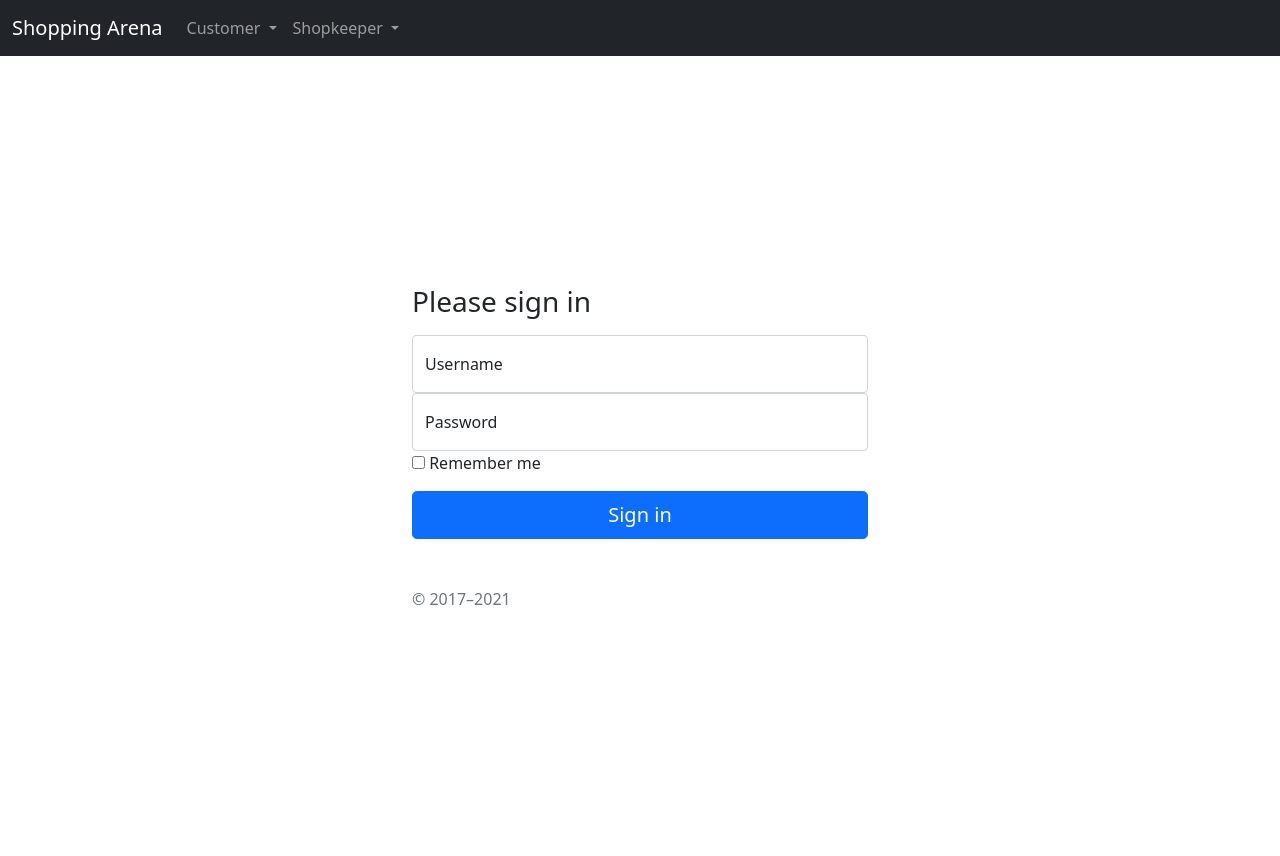
After one commit to Rimurun-Tempest/CrowdControl, a Django app: page /customer/login in a window 1280 px wide. The commit adds this page. Run offline with Django 4.2, Linux system fonts and the light colour scheme.

Commit message:
donebhao

```diff
--- a/cs299/customer/admin.py
+++ b/cs299/customer/admin.py
@@ -1,5 +1,6 @@
 from django.contrib import admin
-from .models import CustomerData
+from .models import CustomerData, QueryList
 
 # Register your models here.
 admin.site.register(CustomerData)
+admin.site.register(QueryList)
--- a/cs299/customer/urls.py
+++ b/cs299/customer/urls.py
@@ -1,7 +1,9 @@
-from django.contrib import admin
-from django.urls import path, include
+from django.urls import path
 from customer import views
 
 urlpatterns = [
-    path('register', views.register, name='register')
+    path('register', views.register, name='register'),
+    path('profile',views.profile,name='profile'),
+    path('login', views.CustomerLogin, name='login')
+    # path('logout', views.CustomerLogout, name='logout')
 ]
--- a/cs299/customer/views.py
+++ b/cs299/customer/views.py
@@ -1,23 +1,34 @@
-import re
 from django.http import HttpRequest, HttpResponse
-from django.shortcuts import render
+from django.shortcuts import render, redirect
 from django.utils.datastructures import MultiValueDictKeyError
-from .models import CustomerData
+from .models import CustomerData, QueryList
 from shopkeeper.models import ShopData
 from datetime import datetime
 from django.contrib import messages
-
 
 # Create your views here.
 
 
 def register(request: HttpRequest):
+    if request.method == "POST":
+        name = request.POST['name']
+        phone = request.POST['number']
+        email = request.POST['email']
+        password = request.POST['password']
+        CustomerInfo = CustomerData(name=name, contact=phone, email=email,
+                                    password=password, date=datetime.today())
+        CustomerInfo.save()
+        messages.success(request, 'Profile has been registered')
+
+    return render(request, 'customer/register.html')
+
+
+def profile(request):
     Shop_list = ShopData.objects.all()
     if request.method == "POST":
-        name = request.POST['name']
-        email = request.POST['email']
-        prefftime = request.POST['prefftime']
-        phone = request.POST['number']
+        preftime1 = request.POST['prefftime1']
+        preftime2 = request.POST['prefftime2']
+        preftime3 = request.POST['prefftime3']
         s = ""
         for shop in Shop_list:
             try:
@@ -25,10 +36,27 @@ def register(request: HttpRequest):
                 s += '1'
             except MultiValueDictKeyError:
                 s += '0'
-        CustomerInfo = CustomerData(name=name, contact=phone, email=email,
-                            prefftime=prefftime,bit=s, date=datetime.today())
-        CustomerInfo.save()
-        messages.success(request, 'Profile has been registered')
+        CustomerQuery = QueryList(
+            prefftime1=preftime1, prefftime2=preftime2, prefftime3=preftime3, bit=s)
+        CustomerQuery.save()
+        messages.success(request, 'Query has been sent!')
+    return render(request, 'profile.html', {'Shop_list': Shop_list})
 
-    return render(request, 'customer/register.html',
-                  {'Shop_list': Shop_list})
+
+def CustomerLogin(request):
+    if request.method == "POST":
+        userName = request.POST.get('username')
+        passWord = request.POST.get('password')
+        User = CustomerData.objects.filter(name=userName, password=passWord)
+        # print(User)
+        if len(User) == 1:
+            return redirect('profile')
+            # check redirect yourself once
+        else:
+            return redirect('login')
+    else:
+        return render(request, 'customer/login.html')
+
+
+# def CustomerLogout(request):
+#     return redirect(request, 'home.html')
--- /dev/null
+++ b/cs299/templates/customer/login.html
@@ -0,0 +1,50 @@
+{% extends 'base.html' %} {% block body %}
+<div
+  style="
+    height: 100vh;
+    display: flex;
+    justify-content: center;
+    align-items: center;
+  "
+>
+  <div class="container" style="width: 30rem">
+    <main class="form-signin">
+      <form method="post" action="/customer/login">
+        {% csrf_token %}
+        <h1 class="h3 mb-3 fw-normal">Please sign in</h1>
+
+        <div class="form-floating">
+          <input
+            name="username"
+            type="text"
+            class="form-control"
+            id="floatingInput"
+            placeholder="name@example.com"
+          />
+          <label for="floatingInput">Username</label>
+        </div>
+        <div class="form-floating">
+          <input
+            name="password"
+            type="password"
+            class="form-control"
+            id="floatingPassword"
+            placeholder="Password"
+          />
+          <label for="floatingPassword">Password</label>
+        </div>
+
+        <div class="checkbox mb-3">
+          <label>
+            <input type="checkbox" value="remember-me" /> Remember me
+          </label>
+        </div>
+        <button class="w-100 btn btn-lg btn-primary" type="submit">
+          Sign in
+        </button>
+        <p class="mt-5 mb-3 text-muted">&copy; 2017–2021</p>
+      </form>
+    </main>
+  </div>
+</div>
+{% endblock body %}
```
Also changed, not shown: cs299/customer/models.py (+9 -2 lines), cs299/templates/customer/register.html (+2 -14 lines), cs299/templates/profile.html (added, +35 -0 lines), cs299/customer/migrations/0003_remove_customerdata_bit_and_more.py (added), cs299/customer/migrations/0004_querylist_alter_customerdata_date.py (added), cs299/customer/migrations/0005_alter_customerdata_date.py (added), cs299/db.sqlite3, cs299/shopkeeper/migrations/0006_alter_shopdata_date.py (added), cs299/shopkeeper/migrations/0007_alter_shopdata_date.py (added), cs299/shopkeeper/migrations/0008_alter_shopdata_date.py (added).
